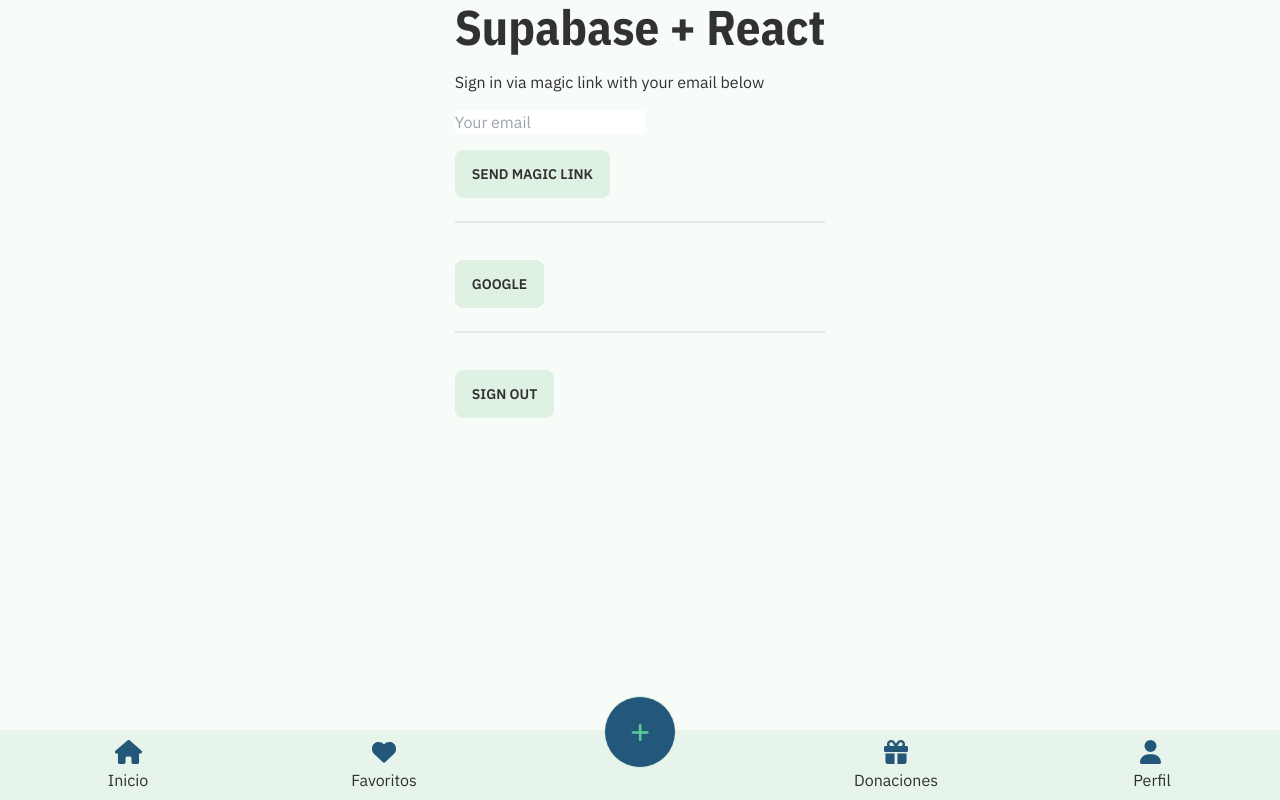
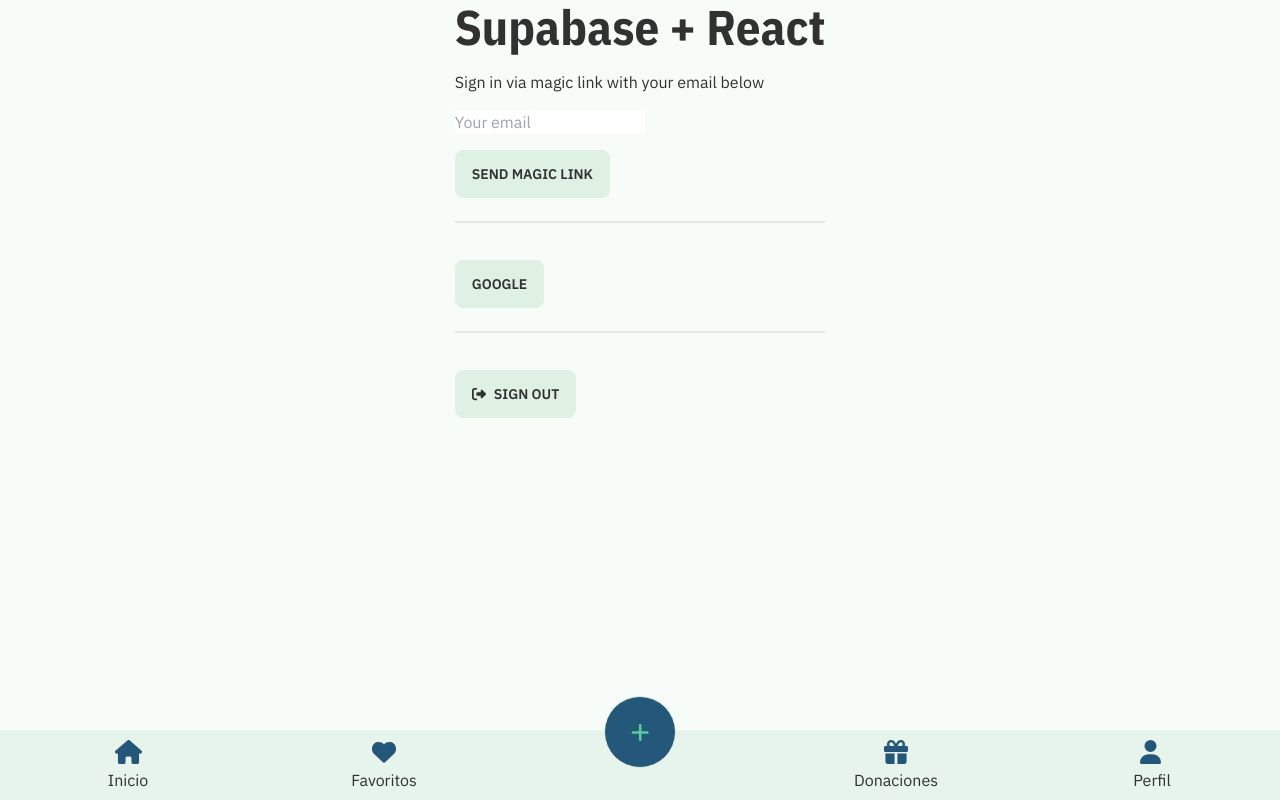
Before and after one commit to omiras/donapp, a React (Vite) app: page /auth in a window 1280 px wide. Built offline with nearby package versions, Linux system fonts and the light colour scheme; no server answers; the database is empty.

Commit message:
icon update

```diff
--- a/src/js/views/auth.jsx
+++ b/src/js/views/auth.jsx
@@ -4,6 +4,8 @@
 import { Context } from "../store/appContext";
 import { useNavigate } from "react-router-dom";
 import { useEffect } from "react";
+import { FontAwesomeIcon } from "@fortawesome/react-fontawesome";
+import { faSignOutAlt } from "@fortawesome/free-solid-svg-icons";
 
 export default function Auth() {
   const [loading, setLoading] = useState(false);
@@ -60,7 +62,6 @@
           {/* Ejecutamos una función para indicar que queremos hacer login con Google */}
           <button
             className="btn"
-
             onClick={() => actions.signInWithProvider("google")}
           >
             Google
@@ -69,7 +70,7 @@
       )}
       <div className="divider"></div>
       <button className="btn" onClick={handleLogout}>
-        Sign out
+        <FontAwesomeIcon icon={faSignOutAlt} /> Sign out
       </button>
     </div>
   );
```
